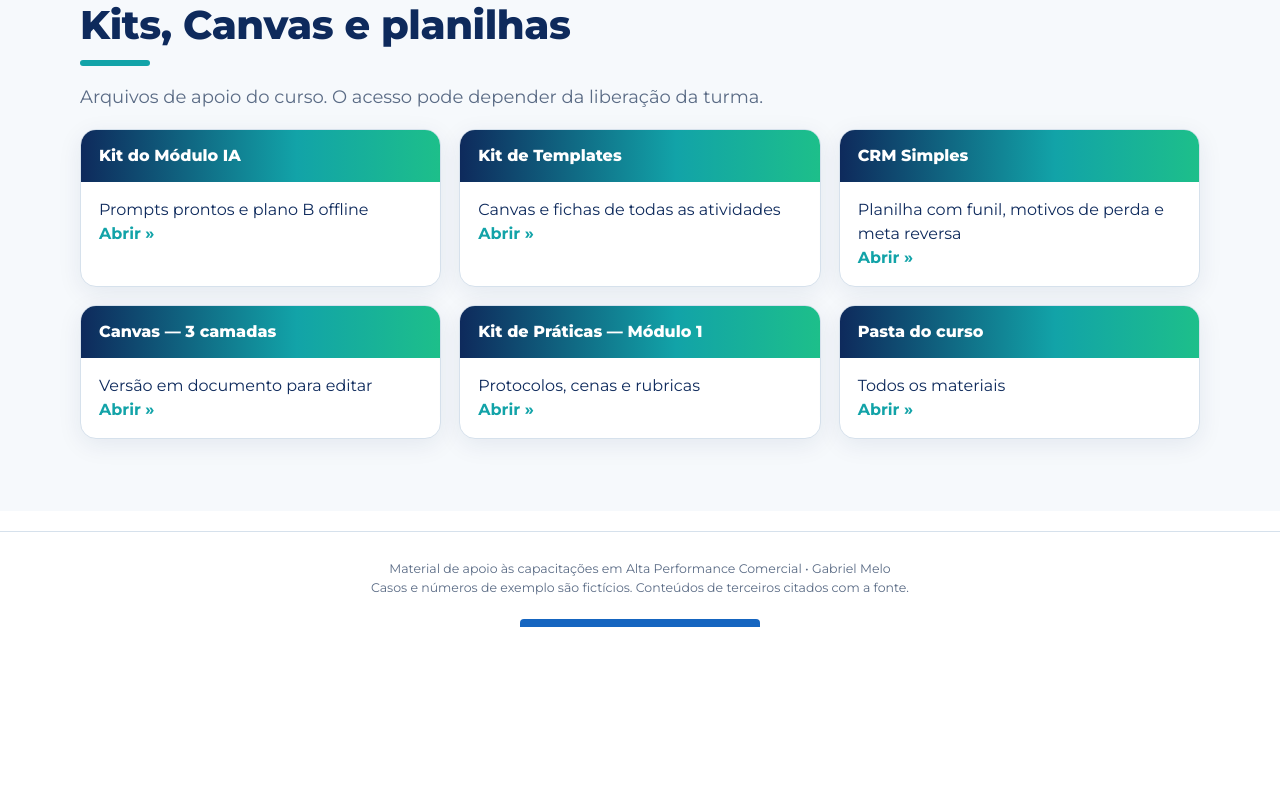
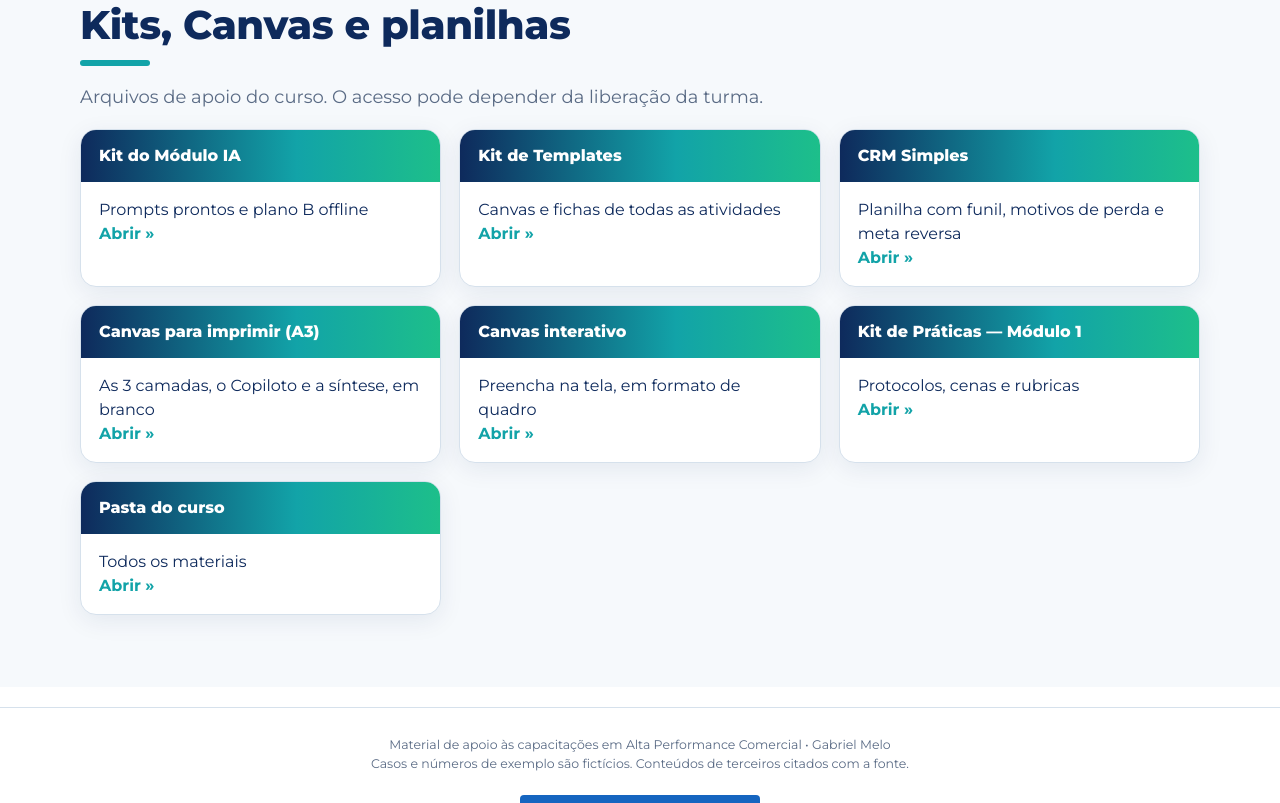
Before and after one commit to GCmelo7/treinamentos, a plain HTML site: page alta-performance-comercial/index.html in a window 1280 px wide. Shown: the part 10538-11341 px from the top of the page. Before the commit the page ends 11165 px from the top, so only its background shows below. Drawn offline with Linux system fonts and the light colour scheme.

Commit message:
Materiais: canvas A3 e canvas interativo

```diff
--- a/alta-performance-comercial/index.html
+++ b/alta-performance-comercial/index.html
@@ -288,7 +288,8 @@ const MATS=[
  ["Kit do Módulo IA","Prompts prontos e plano B offline","https://docs.google.com/presentation/d/1fPwWKTw3oFWEYGsZxa3TeXdCHG8X7gWGkJ4NWlH3j8k/edit"],
  ["Kit de Templates","Canvas e fichas de todas as atividades","https://docs.google.com/presentation/d/1NdklAh0WjrIV1_DdeYvvyEsAOrzV4zpoxfmxed-UNe8/edit"],
  ["CRM Simples","Planilha com funil, motivos de perda e meta reversa","https://docs.google.com/spreadsheets/d/1uSQcPYYHPtyUI12YCBNoh2W7UckjeFofMNHjOPR95hs/edit"],
- ["Canvas — 3 camadas","Versão em documento para editar","https://docs.google.com/document/d/1JVERIqZSAlIr33LSHsdr-jFGBIjq556xTI-EGieuhN8/edit"],
+ ["Canvas para imprimir (A3)","As 3 camadas, o Copiloto e a síntese, em branco","https://drive.google.com/file/d/1MmBdjflKcjrej_BauSnMrbVjw-65-jrV/view"],
+ ["Canvas interativo","Preencha na tela, em formato de quadro","canvas.html"],
  ["Kit de Práticas — Módulo 1","Protocolos, cenas e rubricas","https://docs.google.com/presentation/d/1a16iba1R29_oDm4Jhw_cVRUVHkci3rV9h9uMk25T2ZQ/edit"],
  ["Pasta do curso","Todos os materiais","https://drive.google.com/drive/folders/1s_kfkk4zo26xU-auWHp97Udt-9QNKsa2"]];
 // ESQUEMA ÚNICO DOS CANVAS — usado pelo kit (index), pela Aula ao vivo e pela página do Canvas
```
